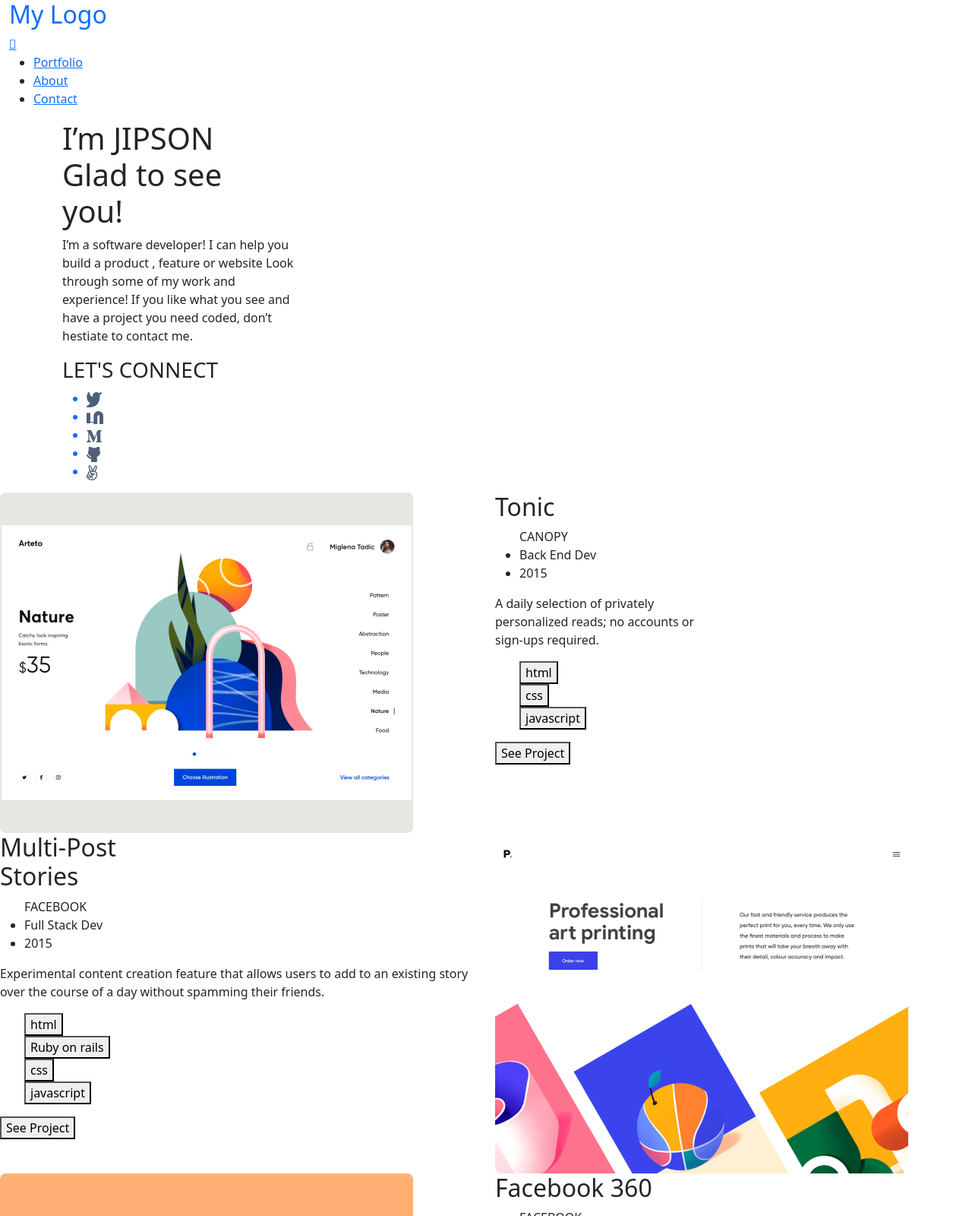
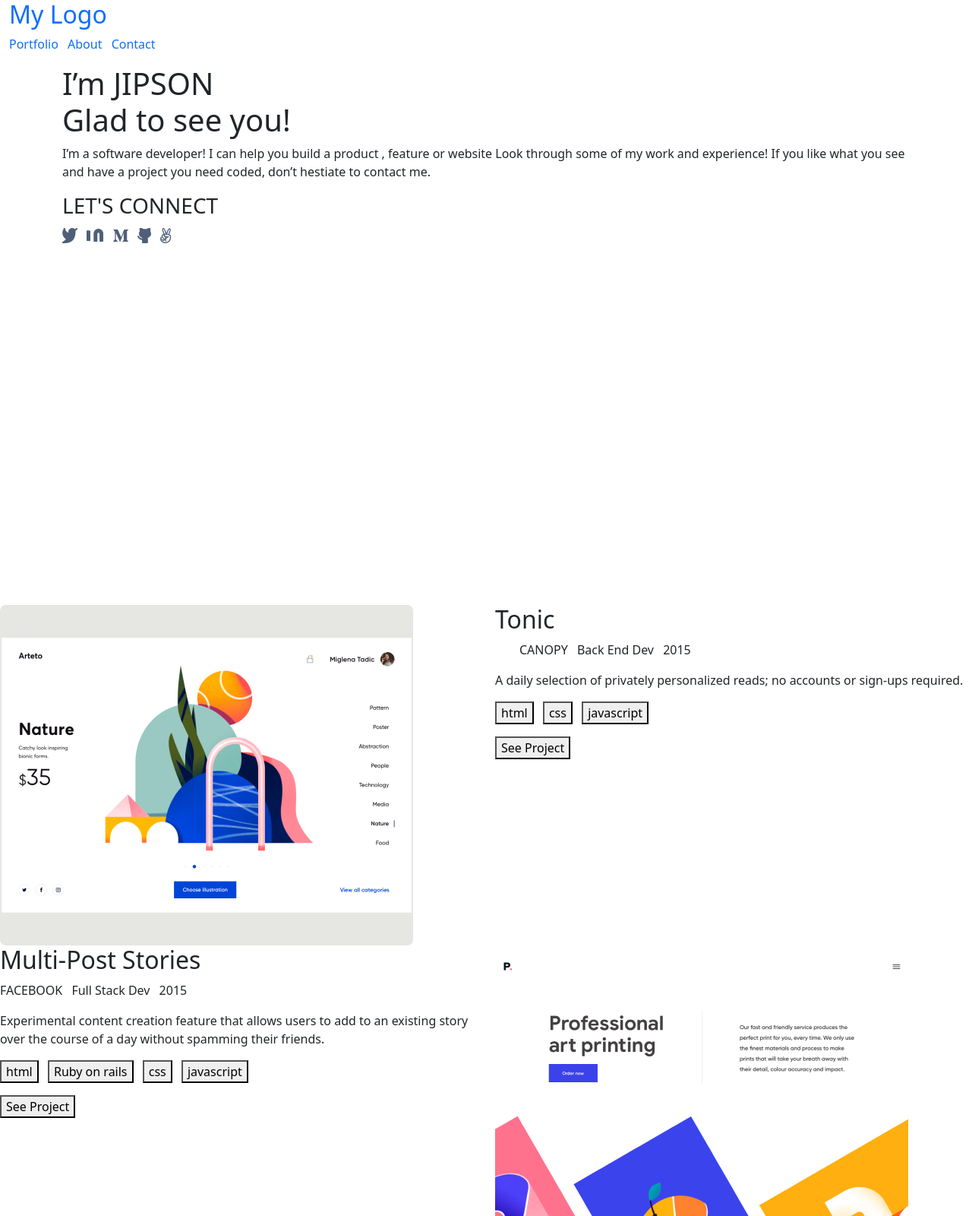
Before and after one commit to jips-on/Portfolio-build-using-Bootstrap, a plain HTML site: page Index.html in a window 1280 px wide. Shown: the top 1600 px of the page at 76% size. Drawn offline with nearby package versions, Linux system fonts and the light colour scheme.

Commit message:
Update html and css file

```diff
--- a/Index.html
+++ b/Index.html
@@ -14,74 +14,73 @@
         <header>
         <nav class="container-fluid">
            <h2><a href="#" class="text-decoration-none">My Logo</a></h2>
-           <a href="#" alt="bars"><i class="fa-solid fa-bars"></i></a>
-            <ul class="menubar">
-              <li><a href="#">Portfolio</a></li>
-              <li><a href="#">About</a></li>
-              <li><a href="#">Contact</a></li>
+            <ul class="menubar list-unstyled list-inline">
+              <li class="list-inline-item"><a href="#" class="text-decoration-none">Portfolio</a></li>
+              <li class="list-inline-item"><a href="#" class="text-decoration-none">About</a></li>
+              <li class="list-inline-item"><a href="#"class="text-decoration-none">Contact</a></li>
             </ul>
         </nav>
         </header>
         <section>
           <div class="container">
              <h1>I’m JIPSON <br>
-                Glad to see <br class="hide-on-pc">
+                Glad to see
                  you!</h1>
-            <p>I’m a software developer! I can help you <br class="hide-on-pc">
-                build a product , feature or website Look <br class="hide-on-pc">
-                through some of my work and <br class="hide-on-pc">
-                experience! If you like what you see and <br class="hide-on-pc">
-                have a project you need coded, don’t <br class="hide-on-pc">hestiate to contact me.</p>
+            <p>I’m a software developer! I can help you
+                build a product , feature or website Look
+                through some of my work and
+                experience! If you like what you see and
+                have a project you need coded, don’t hestiate to contact me.</p>
                   <h3>LET'S CONNECT</h3>
-                <ul>
-                    <a href="#"><li><img src="./Images/Vector.png" alt="twitter"></li></a>
-                    <a href="#"><li>
+                <ul class="list-unstyled list-inline-item">
+                  <li class="list-inline-item"><a href="#" class="text-decoration-none"><img src="./Images/Vector.png" alt="twitter"></a></li>
+                  <li class="list-inline-item"><a href="#" class="text-decoration-none">
                         <img src="./Images/Vector (4).png" alt="linkedin">
-                        <img src="./Images/Vector (5).png" alt=""></li></a>
-                    <a href="#"><li><img src="./Images/Vector (3).png" alt="M"></li></a>
-                    <a href="#"><li><img src="./Images/Vector (1).png" alt="github"></li></a>
-                    <a href="#"><li><img src="./Images/Vector (2).png" alt="victory"></li></a>
+                        <img src="./Images/Vector (5).png" alt=""></a></li>
+                        <li class="list-inline-item"><a href="#" class="text-decoration-none"><img src="./Images/Vector (3).png" alt="Medium"></a></li>
+                        <li class="list-inline-item"><a href="#" class="text-decoration-none"><img src="./Images/Vector (1).png" alt="github"></a></li>
+                    <li class="list-inline-item"><a href="#" class="text-decoration-none"><img src="./Images/Vector (2).png" alt="peace"></a></li>
                 </ul>
               </div>
         </section>
       </div>
-    <section class="section-2">
+    <div class="fluid-container">
     <div class="row">
            <div class="col"><img src="./Images/Snapshoot Portfolio1.png" alt="Snapshoot Portfolio"></div>
            <div class="col">
             <h2>Tonic</h2>
-            <ul class="subhead">
-                <li style="list-style: none;" id="canopy">CANOPY</li>
-                <li>Back End Dev</li>
-                <li>2015</li>
+            <ul class="list-inline-item">
+                <li class="list-unstyled list-inline-item" id="canopy">CANOPY</li>
+                <li class="list-inline-item">Back End Dev</li>
+                <li class="list-inline-item">2015</li>
             </ul>
-            <p>A daily selection of privately<br class="hide-on-pc">
-                 personalized reads; no accounts or<br class="hide-on-pc">
+            <p>A daily selection of privately
+                 personalized reads; no accounts or
                   sign-ups required.</p>
-                  <ul style="list-style: none;" class="language-button">
-                    <li><button type="submit" class="html-button">html</button></li>
-                    <li><button type="submit" class="css-button">css</button></li>
-                  <li><button type="submit" class="javascript-button">javascript</button></li>
+                  <ul class="list-unstyled">
+                    <li class="list-inline-item"><button type="submit">html</button></li>
+                    <li class="list-inline-item"><button type="submit">css</button></li>
+                  <li class="list-inline-item"><button type="submit">javascript</button></li>
                  </ul>
             <button type="submit" class="project-button">See Project</button>
            </div>
     </div>
     <div class="row">
          <div class="col">
-            <h2>Multi-Post <br class="hide-on-pc">Stories</h2>
-       <ul>
-           <li style="list-style: none;" id="canopy">FACEBOOK</li>
-           <li>Full Stack Dev</li>
-           <li>2015</li>
+            <h2>Multi-Post Stories</h2>
+       <ul class="list-inline">
+           <li class="list-inline-item">FACEBOOK</li>
+           <li class="list-inline-item">Full Stack Dev</li>
+           <li class="list-inline-item">2015</li>
        </ul>
        <p>Experimental content creation feature that allows users to add
          to an existing story over the course of a day without spamming
           their friends.</p>
-             <ul style="list-style: none;" class="language-button">
-               <li><button type="submit" class="html-button">html</button></li>
-               <li><button type="submit" class="rubyonrails-button">Ruby on rails</button></li>
-           <li><button type="submit" class="css-button">css</button></li>
-         <li><button type="submit" class="javascript-button">javascript</button></li>
+             <ul class="list-unstyled list-inline">
+               <li class="list-inline-item"><button type="submit">html</button></li>
+               <li class="list-inline-item"><button type="submit">Ruby on rails</button></li>
+           <li class="list-inline-item"><button type="submit">css</button></li>
+         <li class="list-inline-item"><button type="submit">javascript</button></li>
        </ul>
        <button type="submit" class="project-button">See Project</button>
      </div>
@@ -92,9 +91,9 @@
       <div class="col">
        <h2>Facebook 360</h2>
        <ul>
-           <li style="list-style: none;" id="canopy">FACEBOOK</li>
-           <li>Full Stack Dev</li>
-           <li>2015</li>
+           <li class="list-unstyled">FACEBOOK</li>
+           <li class="list-inline-item">Full Stack Dev</li>
+           <li class="list-inline-item">2015</li>
        </ul>
        <p>Exploring the future of media in Facebook's first Virtual
          Reality app; a place to discover and enjoy 360 photos and
@@ -108,8 +107,8 @@
        <button type="submit" class="project-button">See Project</button>
       </div>
     </div>
-    <div class="container">
-      <div class="container">
+    <div class="row">
+      <div class="col">
        <h2>Uber Navigation</h2>
        <ul>
            <li style="list-style: none;" id="canopy">Uber</li>
@@ -127,7 +126,7 @@
             </ul>
        <button type="submit" class="project-button">See Project</button>
       </div>
-      <div class="container"><img src="./Images/Snapshoot Portfolio4.png" alt="Snapshoot Portfolio4"></div>
+      <div class="col"><img src="./Images/Snapshoot Portfolio4.png" alt="Snapshoot Portfolio4"></div>
     </div>
     </section>
     <section>
--- a/style.css
+++ b/style.css
@@ -0,0 +1,4 @@
+.container {
+    max-height: 1000px;
+    min-height: 710px;
+}
```
